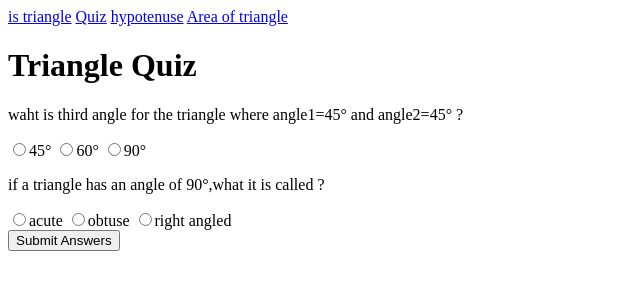
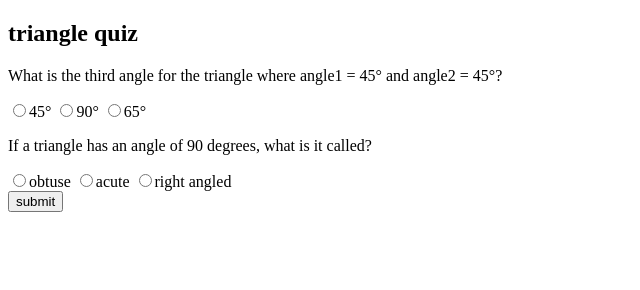
Before and after one commit to iprankurpandey/fun-with-triangles--Mark-XII, a plain HTML site: page quiz.html in a window 1280 px wide. Shown: the whole page, without its empty margins (0-640 px from the left). Drawn offline with Linux system fonts and the light colour scheme.

Commit message:
updated triangle quiz structure

```diff
--- a/quiz.html
+++ b/quiz.html
@@ -1,41 +1,33 @@
 <!DOCTYPE html>
-<html lang="en">
+<html>
 
 <head>
-    <meta charset="UTF-8">
-    <meta http-equiv="X-UA-Compatible" content="IE=edge">
-    <meta name="viewport" content="width=device-width, initial-scale=1.0">
-    <title>Triangle Quiz</title>
+	<meta charset="utf-8">
+	<meta name="viewport" content="width=device-width">
+	<title>repl.it</title>
+	<link href="style.css" rel="stylesheet" type="text/css" />
 </head>
 
 <body>
-    <nav>
-        <a href="istriangle.html">is triangle</a>
-        <a href="quiz.html">Quiz</a>
-        <a href="hypotenuse.html">hypotenuse</a>
-        <a href="areaOfTriangle.html">Area of triangle</a>
-        </nav>
-    <h1>Triangle Quiz</h1>
-    <form class="quiz-form">
-        <div class="question-container">
-            <p> waht is third angle for the triangle where angle1=45° and angle2=45° ?</p>
+	<h2>triangle quiz</h2>
+	<form class="quiz-form">
 
-            <label><input type="radio" name="question1" value="45°"/>45°</label>
-            <label><input type="radio" name="question1" value="60°"/>60°</label>
-            <label><input type="radio" name="question1" value="90°"/>90°</label>
-        </div>
+     <div class="question-container">
+		<p>What is the third angle for the triangle where angle1 = 45° and angle2 = 45°?</p>
+<label><input type="radio" name="question1" value="45°"/>45°</label>
+<label><input type="radio" name="question1" value="90°"/>90°</label>
+<label><input type="radio" name="question1" value="65°"/>65°</label> </div>
 
-        <div class="question-container">
-            <p>if a triangle has an angle of 90°,what it is called ?</p>
-            <label><input type="radio" name="question2" value="acute"/>acute</label>
-            <label><input type="radio" name="question2" value="obtuse"/>obtuse</label>
-            <label><input type="radio" name="question2" value="right angled"/>right angled</label>
-        </div>
 
-    </form>
-    <button id="submit-answer-btn">Submit Answers</button>
-    <div id="output"></div>
-    <script src="quiz.js"></script>
-</body>
+     <div class="question-container">
+<p>If a triangle has an angle of 90 degrees, what is it called?</p>
 
+<label><input type="radio" name="question2" value="obtuse"/>obtuse</label>
+<label><input type="radio" name="question2" value="acute"/>acute</label>
+<label><input type="radio" name="question2" value="right angled"/>right angled</label></div>
+	</form>
+<button id="button">submit</button>
+<div id="outputbox"></div>
+    <script src="script.js"></script>
+  </body>
 </html>
```
